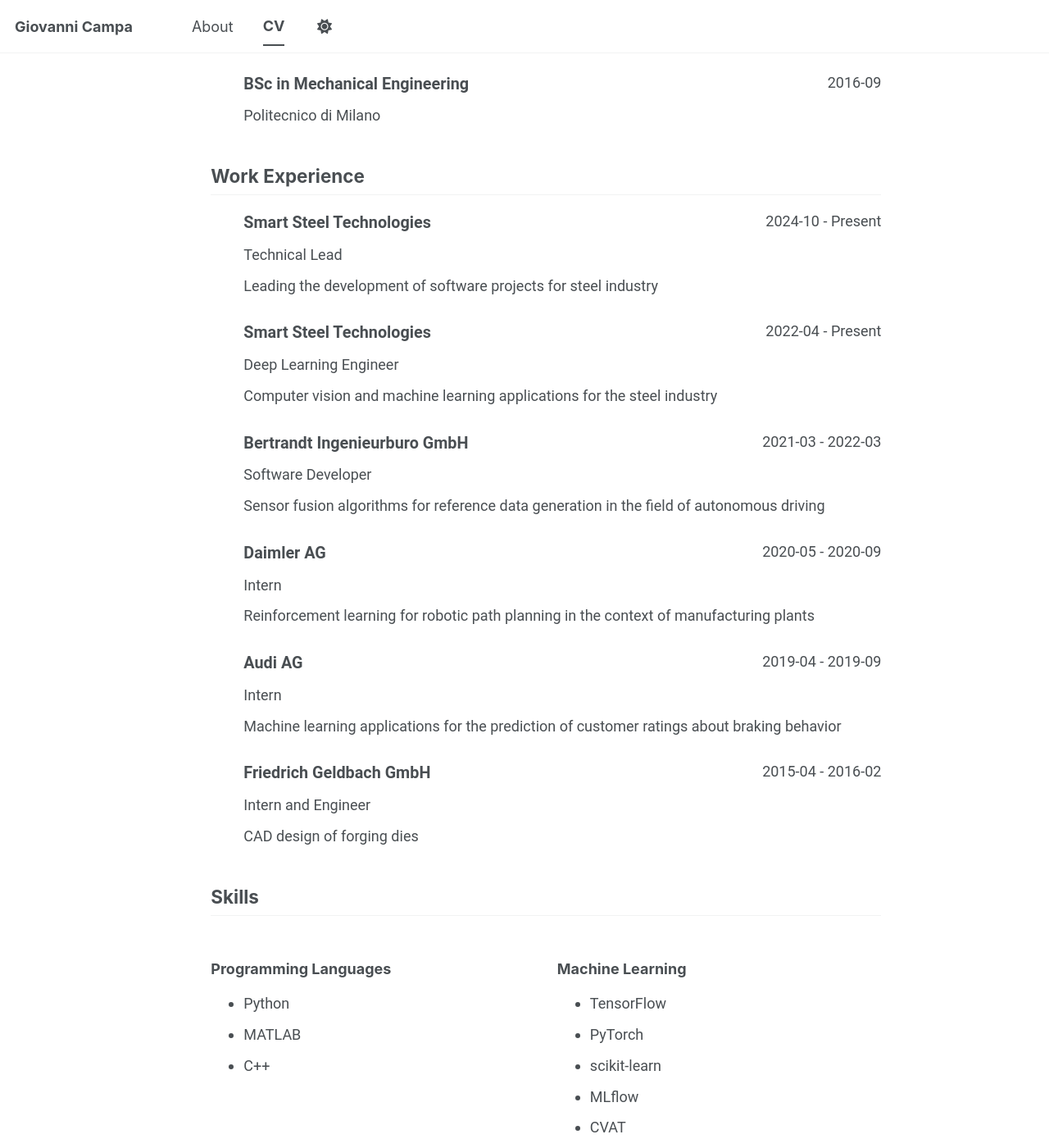
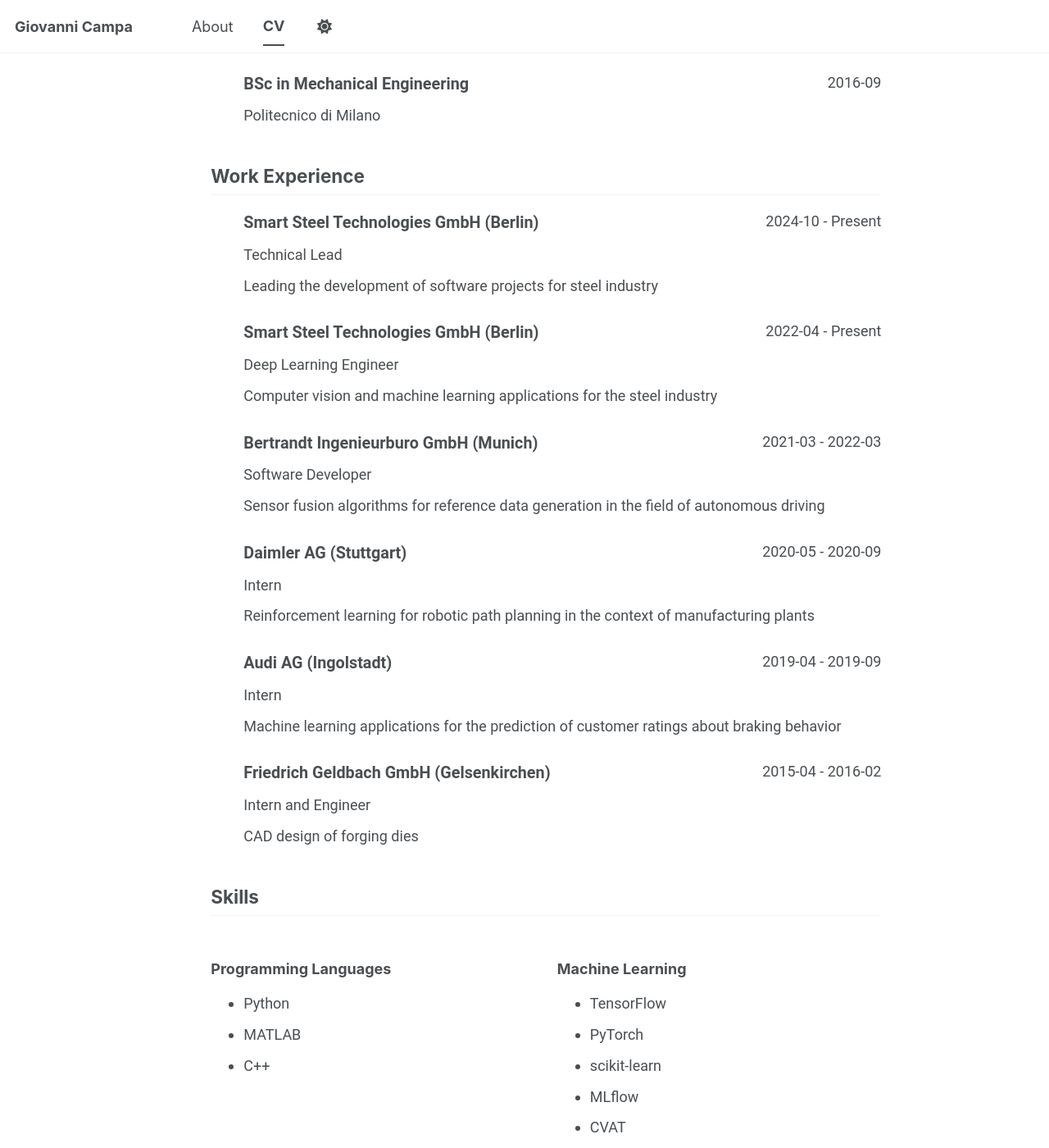
Before and after one commit to giovannicampa/giovannicampa.github.io, a Jekyll site: the page built from _pages/cv-json.md, in a window 1280 px wide and 1400 px high, scrolled down 631 px. Shown: the whole window at 82% size. Built offline with Jekyll 4.4.1, drawn with Linux system fonts in a browser that asks for light colours; a script bundle is joined from its source files by our own code; library files that are not in the unit come from our copies.

Commit message:
Fix employer names and added location

```diff
--- a/_data/cv.json
+++ b/_data/cv.json
@@ -21,7 +21,7 @@
   },
   "work": [
     {
-      "company": "Smart Steel Technologies",
+      "company": "Smart Steel Technologies GmbH (Berlin)",
       "position": "Technical Lead",
       "website": "",
       "startDate": "2024-10",
@@ -30,7 +30,7 @@
       "highlights": []
     },
     {
-      "company": "Smart Steel Technologies",
+      "company": "Smart Steel Technologies GmbH (Berlin)",
       "position": "Deep Learning Engineer",
       "website": "",
       "startDate": "2022-04",
@@ -39,7 +39,7 @@
       "highlights": []
     },
     {
-      "company": "Bertrandt Ingenieurburo GmbH",
+      "company": "Bertrandt Ingenieurburo GmbH (Munich)",
       "position": "Software Developer",
       "website": "",
       "startDate": "2021-03",
@@ -48,7 +48,7 @@
       "highlights": []
     },
     {
-      "company": "Daimler AG",
+      "company": "Daimler AG (Stuttgart)",
       "position": "Intern",
       "website": "",
       "startDate": "2020-05",
@@ -57,7 +57,7 @@
       "highlights": []
     },
     {
-      "company": "Audi AG",
+      "company": "Audi AG (Ingolstadt)",
       "position": "Intern",
       "website": "",
       "startDate": "2019-04",
@@ -66,7 +66,7 @@
       "highlights": []
     },
     {
-      "company": "Friedrich Geldbach GmbH",
+      "company": "Friedrich Geldbach GmbH (Gelsenkirchen)",
       "position": "Intern and Engineer",
       "website": "",
       "startDate": "2015-04",
```
